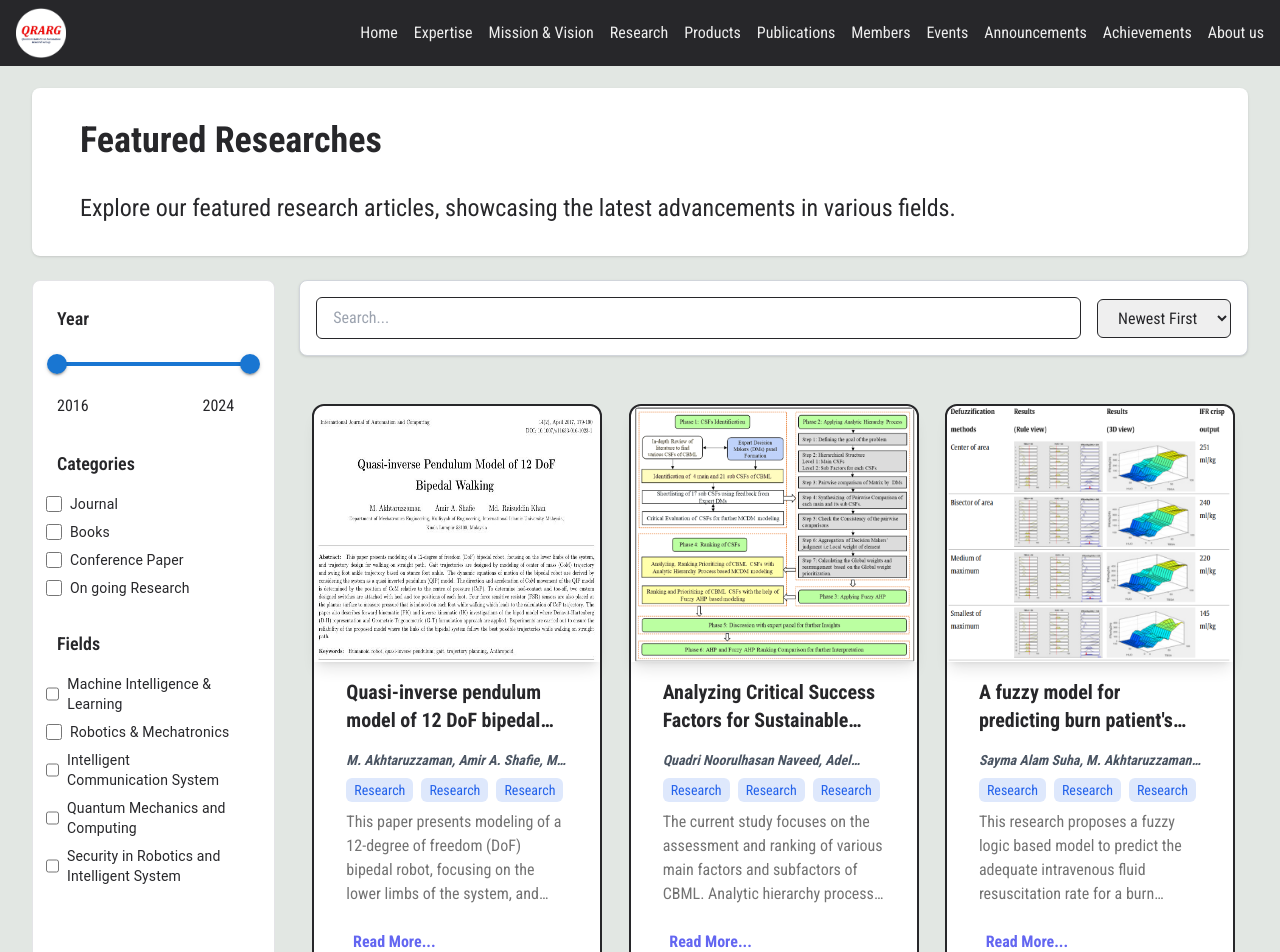
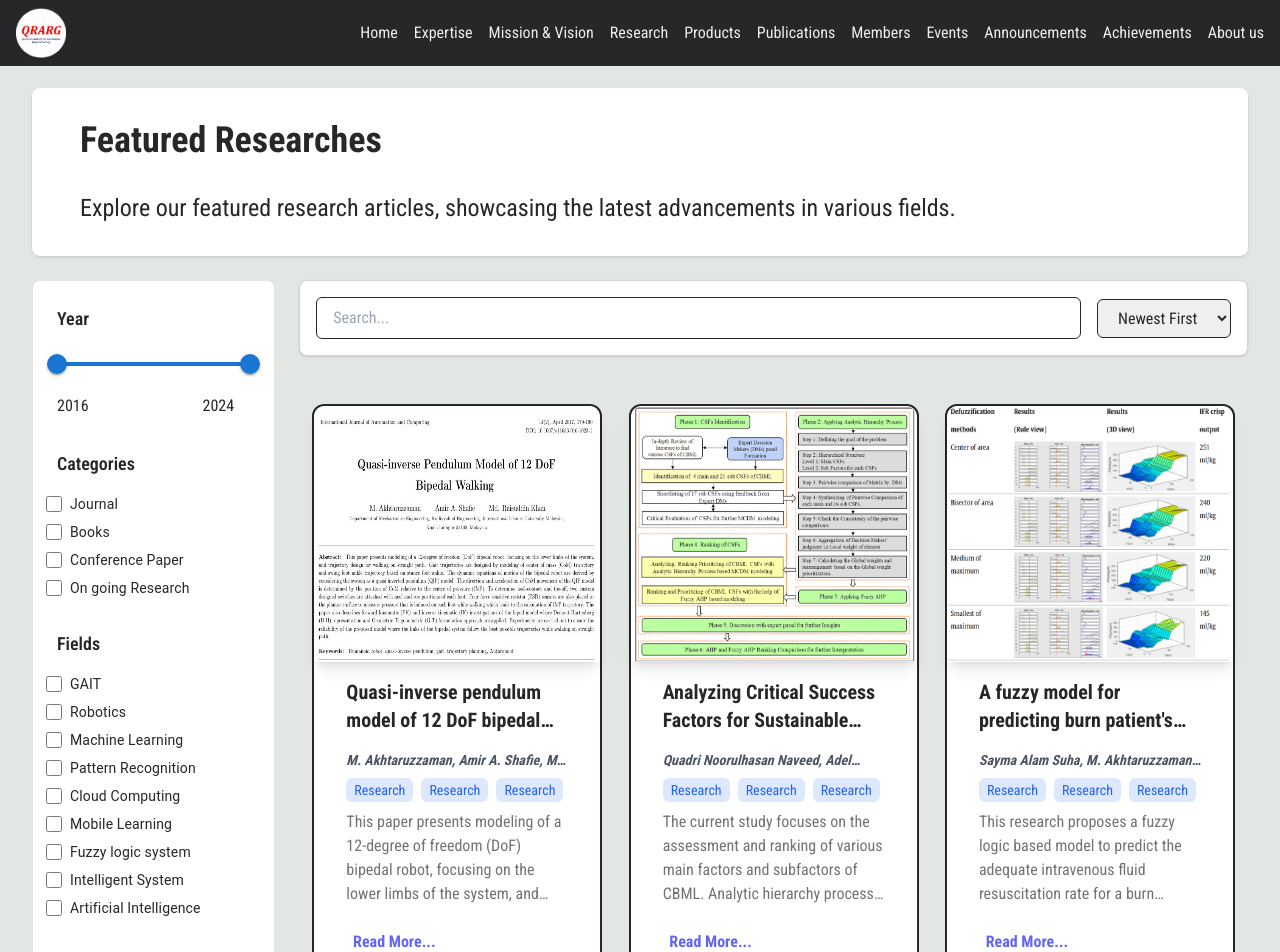
Before and after one commit to RafsanProve/qrarg, a Next.js app in the folder client/: page /research in a window 1280 px wide. Shown: the top 952 px of the page. Built offline with nearby package versions, Linux system fonts and the light colour scheme.

Commit message:
Add functional field filter

```diff
--- a/client/app/data/research_paper.json
+++ b/client/app/data/research_paper.json
@@ -2,9 +2,9 @@
     {
         "title": "Quasi-inverse pendulum model of 12 DoF bipedal walking",
         "authors": ["M. Akhtaruzzaman", "Amir A. Shafie", "Md. Raisuddin Khan"],
-        "date": "18-01-2017",
+        "date": "14-04-2017",
         "category": "Journal",
-        "tags": ["keyword1", "keyword2"],
+        "fields": ["GAIT", "Robotics", "Machine Learning", "Pattern Recognition"],
         "description": "This paper presents modeling of a 12-degree of freedom (DoF) bipedal robot, focusing on the lower limbs of the system, and trajectory design for walking on straight path. Gait trajectories are designed by modeling of center of mass (CoM) trajectory and swing foot ankle trajectory based on stance foot ankle.",
         "imageUrl": "/images/Quasi-inverse.png",
         "link": "https://doi.org/10.1007/s11633-016-1023-1"
@@ -15,7 +15,7 @@
         "authors": ["Quadri Noorulhasan Naveed", "Adel Ibrahim Qahmash", "Md Akhtaruzzaman"],
         "date": "05-01-2023",
         "category": "Journal",
-        "tags": ["keyword1", "keyword2"],
+        "fields": ["Cloud Computing", "Mobile Learning", "Fuzzy logic system"],
         "description": "The current study focuses on the assessment and ranking of various main factors and subfactors of CBML. Analytic hierarchy process-group decision-making (AHP-GDM)- and fuzzy analytic hierarchy process (FAHP)-based methodologies were used to evaluate and model the main factors and subfactors of CBML in crisp and fuzzy environments.",
         "imageUrl": "/images/Sustainable.png",
         "link": "https://doi.org/10.3390/su15021017"
@@ -26,7 +26,7 @@
         "authors": ["Sayma Alam Suha", "M. Akhtaruzzaman", "Tahsina Farah Sanam"],
         "date": "10-06-2022",
         "category": "Journal",
-        "tags": ["keyword1", "keyword2"],
+        "fields": ["Fuzzy logic system", "Intelligent System"],
         "description": "This research proposes a fuzzy logic based model to predict the adequate intravenous fluid resuscitation rate for a burn patient.",
         "imageUrl": "/images/Fuzzy.png",
         "link": "https://doi.org/10.1016/j.health.2022.100070"
@@ -35,12 +35,12 @@
     {
         "title": "LAND-ROBOT TECHNOLOGIES: THE INTEGRATION OF COGNITIVE SYSTEMS IN MILITARY AND DEFENSE",
         "authors": ["Muhammad Sanaullah", "M. Akhtaruzzaman", "Md Altab Hossain"],
-        "date": "26-12-2024",
+        "date": "04-01-2022",
         "category": "Journal",
-        "tags": ["keyword1", "keyword2"],
+        "fields": ["Robotics"],
         "description": "In this study, land-robots used in military defense system are focused and various types of land-robots are presented focusing on the technical specifications, control strategies, battle engagement, and purpose of use.",
         "imageUrl": "/images/Land-Robot.png",
-        "link": "https://ndcjournal.ndc.gov.bd/ndcj/index.php/ndcj"
+        "link": "https://ndcJournal.ndc.gov.bd/ndcj/index.php/ndcj"
     },
 
     {
@@ -48,7 +48,7 @@
         "authors": ["Ramisha Fariha Baki", "M. Akhtaruzzaman", "Tahsin Ahmed Refat"],
         "date": "28-12-2023",
         "category": "Journal",
-        "tags": ["keyword1", "keyword2"],
+        "fields": ["Robotics", "Machine Learning", "Artificial Intelligence"],
         "description": "This study aims to develop an AI based humanoid head (head-bot) capable of imitating a range of expressions, recognizing individuals, and interacts with visitors through general conversation.",
         "imageUrl": "/images/Intelli-bot.png",
         "link": "https://doi.org/10.47981/j.mijst.11(02)2023.440(01-14)"
@@ -59,7 +59,7 @@
         "authors": ["M. Akhtaruzzaman", "Amir A. Shafie", "Md. Raisuddin Khan"],
         "date": "27-11-2023",
         "category": "Journal",
-        "tags": ["keyword1", "keyword2"],
+        "fields": ["Robotics", "Machine Learning"],
         "description": "This paper aims to design and modeling of a robotic arm with an original approach in control strategy which is developed based on the correlation in between the joint-impedances and joint-motion characteristics during exercise.",
         "imageUrl": "/images/Knee-joint.png",
         "link": "https://doi.org/10.1016/j.cogr.2023.11.003"
@@ -70,7 +70,7 @@
         "authors": ["Ishraq Hasan", "Rubyeat Islam", "Nusrat Sharmin"],
         "date": "13-05-2024",
         "category": "Journal",
-        "tags": ["keyword1", "keyword2"],
+        "fields": ["Robotics"],
         "description": "The framework mainly proposes a no code environment and provides the opportunity to test the swarm behavior and relevant theories with flexibilities to make necessary adjustments.",
         "imageUrl": "/images/No-code.png",
         "link": "https://doi.org/10.1007/s41870-024-01910-1"
@@ -81,7 +81,7 @@
         "authors": ["M. Akhtaruzzaman", "Fahim Shahryer", "Sachitra Halder"],
         "date": "24-09-2024",
         "category": "Journal",
-        "tags": ["keyword1", "keyword2"],
+        "fields": ["Fuzzy logic system"],
         "description": "This paper focuses on the modeling of a recommendation process for the restaurant industry. It is a challenge job for a restaurant owner to ascertain the intentions of customers to evaluate their services, further improve their profit margin.",
         "imageUrl": "/images/Modeling-fuzzy.png",
         "link": "https://doi.org/10.1007/s41870-024-02217-x"
@@ -90,9 +90,9 @@
     {
         "title": "GAIT ANALYSIS: SYSTEMS, TECHNOLOGIES, AND IMPORTANCE.",
         "authors": ["M. Akhtaruzzaman", "Amir A. Shafie", "Md. Raisuddin Khan"],
-        "date": "23 -03-2016",
+        "date": "23-03-2016",
         "category": "Journal",
-        "tags": ["keyword1", "keyword2"],
+        "fields": ["GAIT", "Robotics", "Pattern Recognition"],
         "description": "This study presents an overview on gait mechanisms, common technologies used in gait analysis, and importance of this particular field of research.",
         "imageUrl": "/images/GAIT.png",
         "link": "http://dx.doi.org/10.1142/S0219519416300039"
--- a/client/app/research/page.js
+++ b/client/app/research/page.js
@@ -29,6 +29,13 @@ export default function ResearchesPage() {
     const years = data.map(research => research.date.split('-')[2]);
     return Math.max(...years);
   }
+  const getFields = () => {
+    const fields = data.map(research => research.fields);
+    var set = new Set();
+    fields.forEach(field => (field.forEach(f => set.add(f))));
+    // console.log(set);
+    return Array.from(set);
+  }
 
   const [yearRange, setYearRange] = useState([getMinYear(), getMaxYear()]);
   const [selectedCategories, setSelectedCategories] = useState([]);
@@ -41,26 +48,29 @@ export default function ResearchesPage() {
     'On going Research',
   ];
 
-  const fields = [
-    'Machine Intelligence & Learning',
-    'Robotics & Mechatronics',
-    'Intelligent Communication System',
-    'Quantum Mechanics and Computing',
-    'Security in Robotics and Intelligent System',
-  ];
+  const fields = getFields();
+  // [
+  //   'Machine Intelligence & Learning',
+  //   'Robotics & Mechatronics',
+  //   'Intelligent Communication System',
+  //   'Quantum Mechanics and Computing',
+  //   'Security in Robotics and Intelligent System',
+  // ];
+
+  console.log(fields);
 
   const onFilterChange = ({ yearRange, categories, fields }) => {
-    // Filter the data based on all criteria
+
     const filtered = data.filter(research => {
       const year = research.date.split('-')[2];
       const yearMatch = year >= yearRange[0] && year <= yearRange[1];
       const categoryMatch = categories.length === 0 || categories.includes(research.category);
-      const fieldMatch = fields.length === 0 || fields.includes(research.tags);
+      const fieldMatch = fields.length === 0 || fields.every(field => research.fields.some(tag => tag.includes(field)));
 
       return yearMatch && categoryMatch && fieldMatch;
     });
 
-    // Update the displayed results
+
     setFilteredResults(filtered);
   };
 
@@ -96,7 +106,7 @@ export default function ResearchesPage() {
         <div className="bg-zinc-800 w-full h-16"></div>
         <InfoSection />
         <div className="flex mx-8">
-          {/* Fixed FilterBox */}
+          {/* Sticky FilterBox */}
           <div className="sticky top-20 w-1/5 h-screen overflow-y-auto">
               <div className="sticky top-16 h-screen p-6 bg-white border border-zinc-200 rounded-lg shadow-sm">
                   <div className="mb-8">
```
